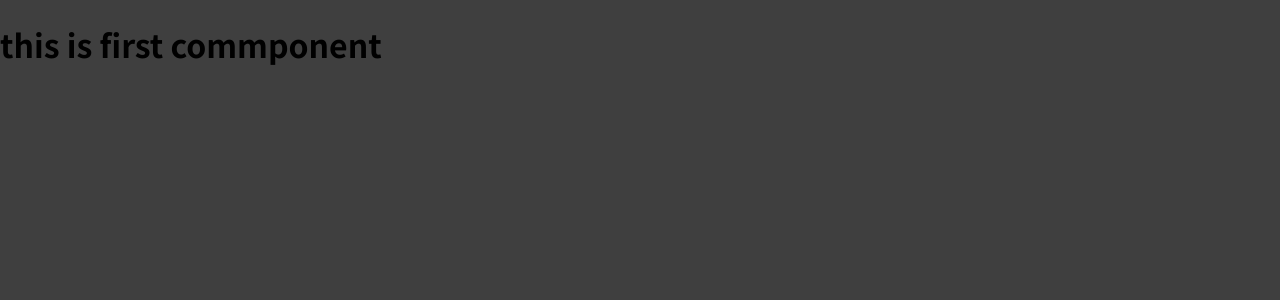
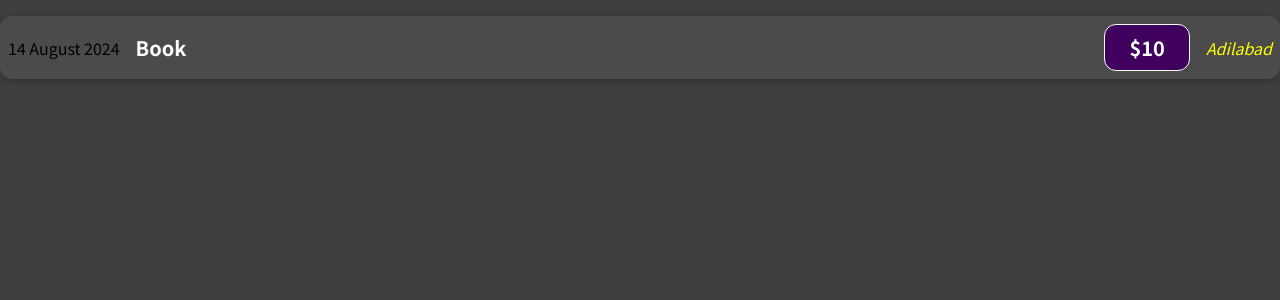
Before and after one commit to Vineeth05kumar/Revision_ExpenseTracker, a JavaScript app: page / in a window 1280 px wide. Shown: the top 300 px of the page. Built offline with nearby package versions, Linux system fonts and the light colour scheme.

Commit message:
Added css to ExpenseItem

```diff
--- /dev/null
+++ b/src/components/ExpenseItem.css
@@ -0,0 +1,62 @@
+.expense-item {
+    display: flex;
+    justify-content: space-between;
+    align-items: center;
+    box-shadow: 0 2px 8px rgba(0, 0, 0, 0.25);
+    padding: 0.5rem;
+    margin: 1rem 0;
+    border-radius: 12px;
+    background-color: #4b4b4b;
+  }
+
+  .expense-item__location {
+    margin-left: 1rem;
+    color: yellow;
+    font-style: italic;
+  }
+
+  .expense-item__description {
+    display: flex;
+    flex-direction: column;
+    gap: 1rem;
+    align-items: flex-end;
+    flex-flow: column-reverse;
+    justify-content: flex-start;
+    flex: 1;
+  }
+
+  .expense-item h2 {
+    color: #3a3a3a;
+    font-size: 1rem;
+    flex: 1;
+    margin: 0 1rem;
+    color: white;
+  }
+
+  .expense-item__price {
+    font-size: 1rem;
+    font-weight: bold;
+    color: white;
+    background-color: #40005d;
+    border: 1px solid white;
+    padding: 0.5rem;
+    border-radius: 12px;
+  }
+
+  @media (min-width: 580px) {
+    .expense-item__description {
+      flex-direction: row;
+      align-items: center;
+      justify-content: flex-start;
+      flex: 1;
+    }
+
+    .expense-item__description h2 {
+      font-size: 1.25rem;
+    }
+
+    .expense-item__price {
+      font-size: 1.25rem;
+      padding: 0.5rem 1.5rem;
+    }
+  }
--- a/src/components/ExpenseItem.js
+++ b/src/components/ExpenseItem.js
@@ -1,8 +1,14 @@
+import './ExpenseItem.css';
 
-export default function ExpenseItem () {
-    return (
-        <>
-        <h1>this is first commponent</h1>
-        </>
-    )
+export default function ExpenseItem() {
+  return (
+    <div className='expense-item'>
+       <div>14 August 2024</div>
+       <div className='expense-item__description'>
+        <h2>Book</h2>
+        <div className='expense-item__price'>$10</div>
+       </div>
+       <div className='expense-item__location'>Adilabad</div>
+    </div>
+  );
 }
```
